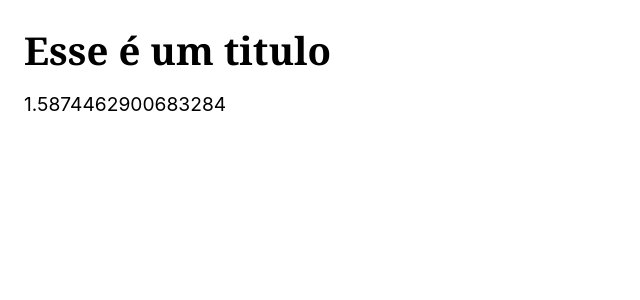
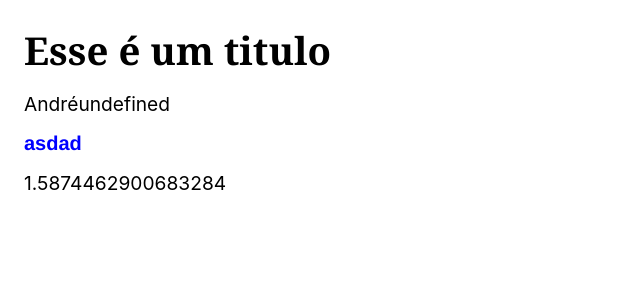
Before and after one commit to johndiegodeoliveirasilva/appreact, a React (Create React App) app: page / in a window 1280 px wide. Shown: the top 300 px of the page, without its empty margins (0-640 px from the left). Built offline with nearby package versions, Linux system fonts and the light colour scheme.

Commit message:
function, style, variables

```diff
--- a/src/App.js
+++ b/src/App.js
@@ -2,14 +2,29 @@ import React from 'react';
 
 const App = () => {
   const random = Math.random();
-  const active = false
-  const title = <h1>Esse é um titulo</h1>
+
+  const active = false;
+
+  const title = <h1>Esse é um titulo</h1>;
+
+  const styleH1 = {
+    color: 'blue',
+    fontSize: '20px',
+    fontFamily: 'Helvetica',
+  }
+
+  function showName(sobrenome) {
+    return 'André' + sobrenome;
+  }
+
   return (
     <>
       {title}
+      {showName()}
+      <h1 style={styleH1}>asdad</h1>
       <p className={active ? 'active': 'inactive'}>{(random * 100)/ 50}</p>
     </>
-    );
+  );
 }
 
 export default App;
```
